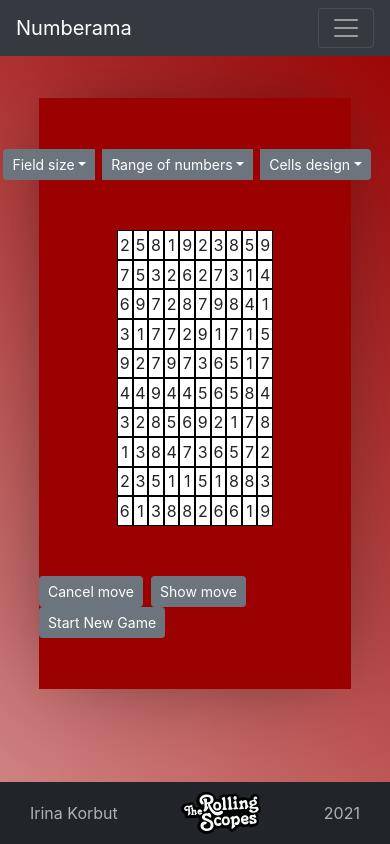
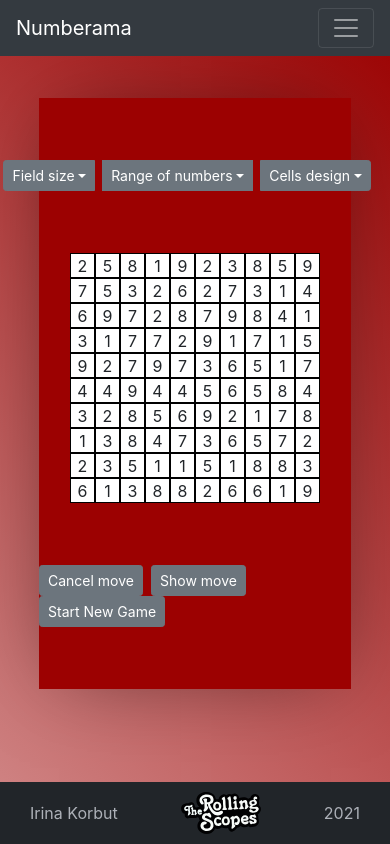
Before and after one commit to IrinaKorbut/react-game, a React (Create React App) app in the folder my-app/: page /game in a window 390 px wide. Built offline with nearby package versions, Linux system fonts and the light colour scheme.

Commit message:
fix: fix styles

```diff
--- a/my-app/src/Components/Game/Game.module.scss
+++ b/my-app/src/Components/Game/Game.module.scss
@@ -19,12 +19,24 @@
 }
 
 .field {
-    width: 50%;
-    height: 50%;
+    width: 300px;
+    height: 300px;
     display: flex;
     flex-wrap: wrap;
     box-sizing: border-box;
+
+    @media (max-width: 769px) {
+         width: 350px;
+        height: 350px;
+    }
+
+    @media (max-width: 400px) {
+        width: 250px;
+       height: 250px;
+   }
 }
+
+
 
 .cell {
     display: flex;
@@ -32,7 +44,10 @@
     align-items: center;
     background-color: white;
     border: 0.5px solid black;
+    // border-radius: 50%;
 }
+
+
 
 .active{
     background-color: rgb(75, 219, 230);
```
